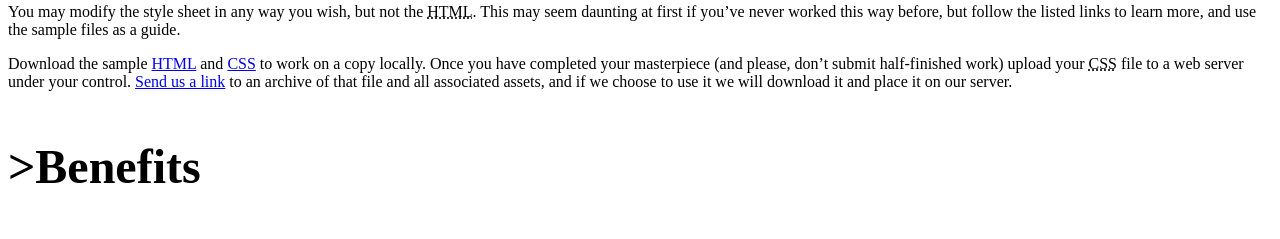
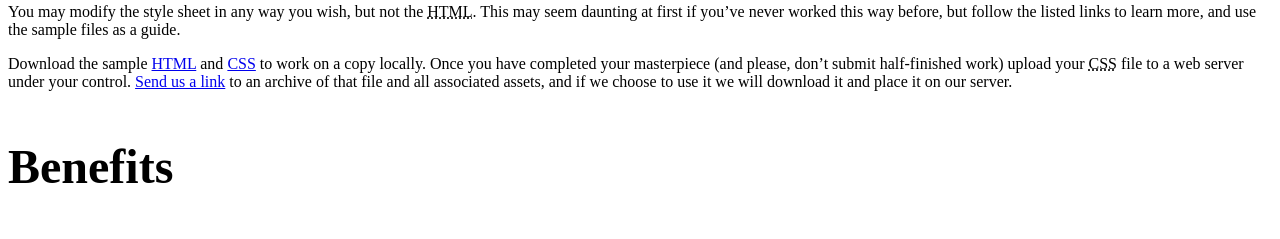
Before and after one commit to SchoolOfCode/w2_git-branching-practice-jack-and-helena, a plain HTML site: page index.html in a window 1280 px wide. Shown: the part 830-1069 px from the top of the page. Drawn offline with Linux system fonts and the light colour scheme.

Commit message:
first adjustment from jack

```diff
--- a/index.html
+++ b/index.html
@@ -135,7 +135,7 @@
         </div>
 
         <div class="benefits" id="zen-benefits" role="article">
-          <p style="font-size: 48px; font-weight: bold;">>Benefits</p>
+          <p style="font-size: 48px; font-weight: bold;">Benefits</p>
           <p>
             Why participate? For recognition, inspiration, and a resource we can
             all refer to showing people how amazing
```
